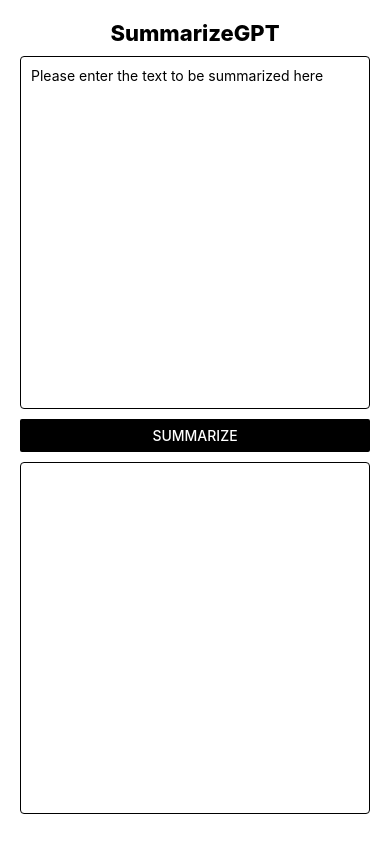
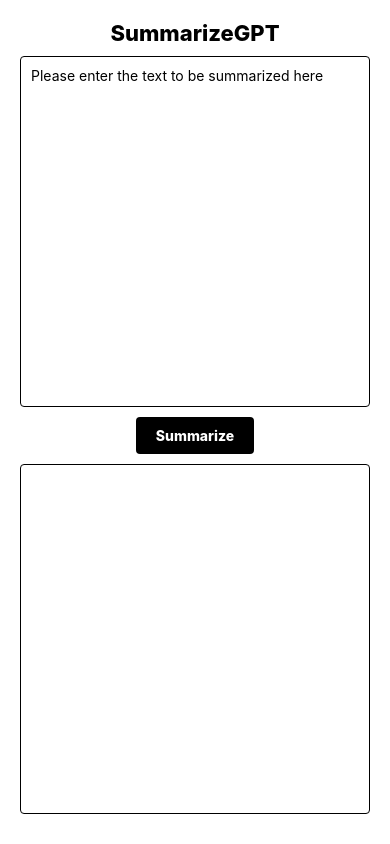
Before and after one commit to Whycodex/SummarizeGPT, a React Native app: screen / in a window 390 px wide. Built offline with nearby package versions, Linux system fonts and the light colour scheme.

Commit message:
Completed openAI integration

```diff
--- a/components/Summarize.js
+++ b/components/Summarize.js
@@ -1,49 +1,56 @@
 import React, { useState } from "react";
-import { Text, StyleSheet, TextInput, Button, SafeAreaView, ScrollView } from "react-native";
-import axios from "axios";
+import {
+  Text,
+  StyleSheet,
+  TextInput,
+  SafeAreaView,
+  ScrollView,
+  TouchableOpacity,
+} from "react-native";
 
 function Summarize() {
   const [enteredText, setEnteredText] = useState("");
   const [summarizedText, setSummarizedText] = useState("");
+  const summarizeText = async () => {
+    const apiKey = "API KEY HERE";
+    const apiURL = "https://api.openai.com/v1/chat/completions";
 
-  const summarizeText = async () => {
+    const requestOptions = {
+      method: "POST",
+      headers: {
+        "Content-Type": "application/json",
+        Authorization: `Bearer ${apiKey}`,
+      },
+      body: JSON.stringify({
+        model: "gpt-3.5-turbo",
+        messages: [{ role: "user", content: enteredText }],
+        temperature: 0.7,
+      }),
+    };
     try {
-        const apiKey = 'APIKEY HERE'
-        const apiURL = 'https://api.openai.com/v1/chat/completions';
-
-        const response = await axios.post(
-            apiURL,
-            {
-                "model": "gpt-3.5-turbo",
-                "messages": [{"role": "user", "content": enteredText}],
-                "temperature": 0.7
-            },
-            {
-                headers: {
-                    'Content-Type': 'application/json',
-                    'Authorization': `Bearer ${apiKey}`
-                }
-            }
-        )
-        console.log(response.choices[0].message.content);
-        setSummarizedText(response.choices[0].message.content);
+      const response = await fetch(apiURL, requestOptions);
+      const data = await response.json();
+      console.log(data.choices[0].message.content);
+      setSummarizedText(data.choices[0].message.content);
     } catch (error) {
-        console.log(error);
+      console.log(error);
     }
-  }
+  };
 
   return (
-    <SafeAreaView style={styles.container}>
+    <SafeAreaView style={styles.screen}>
       <Text style={styles.title}>SummarizeGPT</Text>
-      <ScrollView style={styles.inputOutput}>
+      <ScrollView style={styles.container}>
         <TextInput
           placeholder="Please enter the text to be summarized here"
           onChangeText={setEnteredText}
           multiline
         />
       </ScrollView>
-      <Button title="Summarize" color={"#000"} onPress={summarizeText} />
-      <ScrollView style={styles.inputOutput}>
+      <TouchableOpacity style={styles.button} onPress={summarizeText}>
+        <Text style={styles.text}>Summarize</Text>
+      </TouchableOpacity>
+      <ScrollView style={styles.container}>
         <Text>{summarizedText}</Text>
       </ScrollView>
     </SafeAreaView>
@@ -53,7 +60,7 @@
 export default Summarize;
 
 const styles = StyleSheet.create({
-  container: {
+  screen: {
     flex: 1,
     margin: 20,
   },
@@ -62,11 +69,23 @@
     fontSize: 22,
     fontWeight: "800",
   },
-  inputOutput: {
+  container: {
     borderWidth: 1,
     height: 300,
     borderRadius: 4,
     padding: 10,
     marginVertical: 10,
   },
+  button: {
+    alignItems: 'center',
+  },
+  text: {
+    color: '#fff',
+    backgroundColor: '#000',
+    fontSize: 14,
+    fontWeight: 800,
+    paddingVertical: 10,
+    paddingHorizontal: 20,
+    borderRadius: 4
+  }
 });
```
